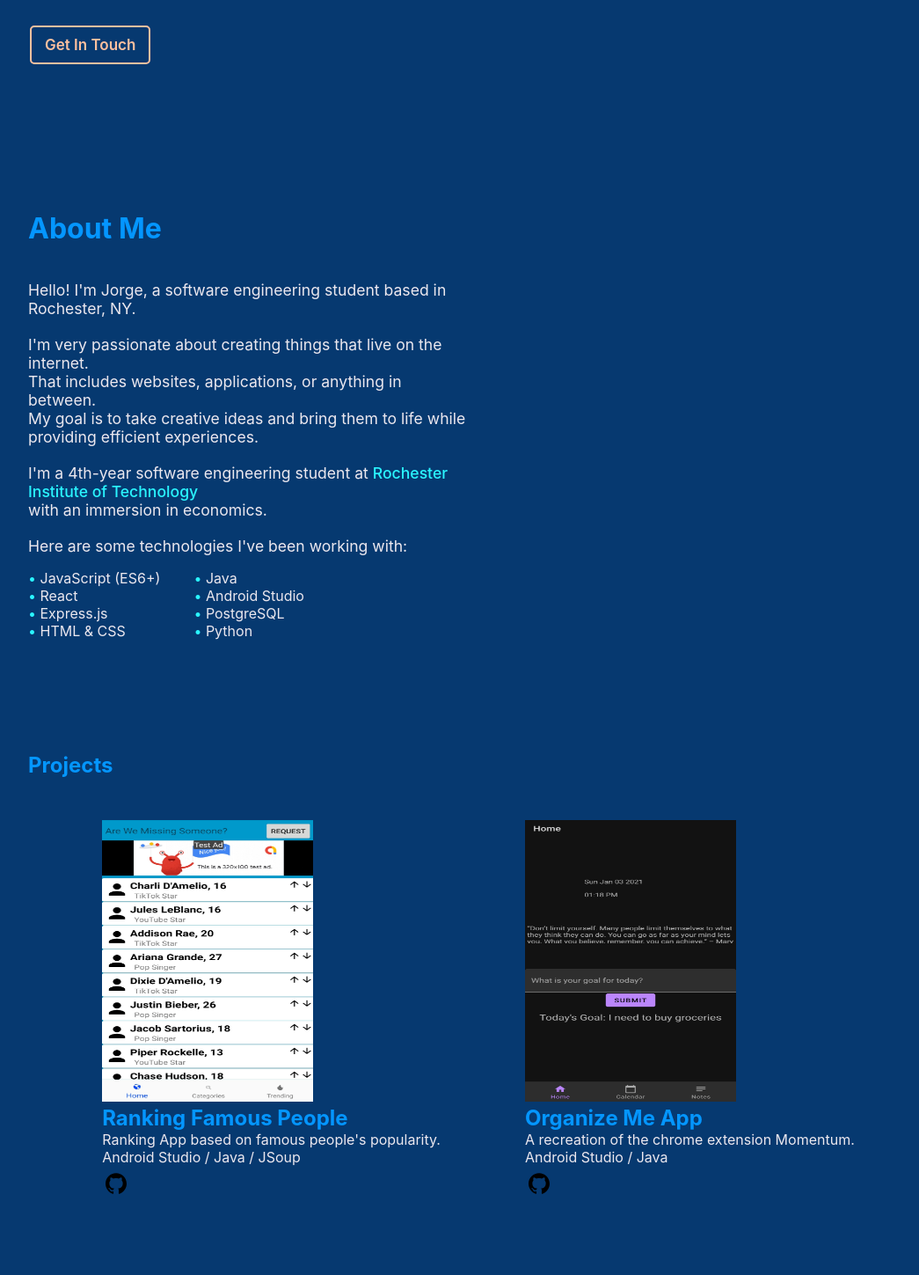
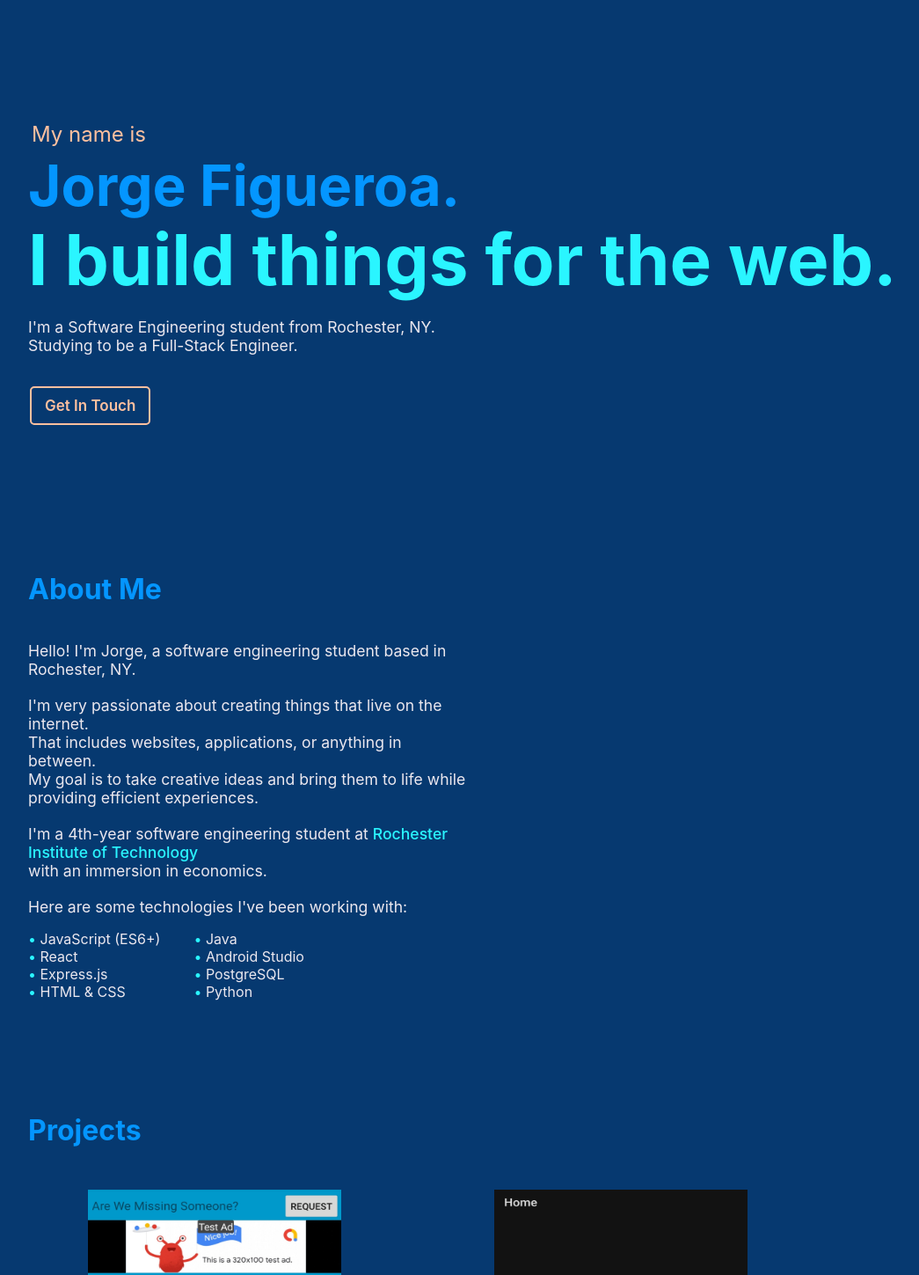
Before and after one commit to JorgeLFigueroa/jorgefigueroa.com-v1, a React (Create React App) app: page / in a window 1280 px wide. Shown: the part 400-1849 px from the top of the page at 88% size, without its empty margins (96-1141 px from the left). Built offline with nearby package versions, Linux system fonts and the light colour scheme.

Commit message:
Finished adding Navbar functionality

```diff
--- a/src/Components/About.js
+++ b/src/Components/About.js
@@ -4,7 +4,7 @@
 export default class About extends Component {
   render() {
     return (
-      <Container>
+      <Container id='about'>
         <h1>About Me</h1>
         <p>
           Hello! I'm Jorge, a software engineering student based in Rochester,
--- a/src/Components/Contact.js
+++ b/src/Components/Contact.js
@@ -5,7 +5,7 @@
 export default class Contact extends Component {
     render() {
         return (
-            <ContactContainer>
+            <ContactContainer id='contact'>
                 <h2>Let's talk!</h2>
                 <h1>Get In Touch</h1>
                 <p>
--- a/src/Components/Hero.js
+++ b/src/Components/Hero.js
@@ -18,6 +18,7 @@
 };
 
 const HeroContainer = styled.div`
+  margin-top: 40%;
   flex-direction: column;
   align-items: flex-start;
   min-height: 50vh;
@@ -50,9 +51,15 @@
     margin: 0 0 20px 2px;
   }
 
+  @media only screen and (min-width: 1600px) {
+    margin-top: 0%;
+    margin-bottom: 17rem;
+  }
+
   @media only screen and (max-width: 600px) {
+    margin-top: 62%;
+    margin-bottom: 5rem;
     h1 {
-      padding-top: 3rem;
       font-size: 1.1rem;
     }
     h2 {
--- a/src/Components/Navbar.js
+++ b/src/Components/Navbar.js
@@ -21,10 +21,10 @@
           <span />
         </Hamburger>
         <Menu isOpen={isOpen}>
-          <MenuLink id=''>About</MenuLink>
+          <MenuLink href='#about'>About</MenuLink>
           {/* <MenuLink id=''>Experience</MenuLink> */}
-          <MenuLink id=''>Work</MenuLink>
-          <MenuLink id=''>Contact</MenuLink>
+          <MenuLink href='#projects'>Work</MenuLink>
+          <MenuLink href='#contact'>Contact</MenuLink>
           <Button bttnText="Resume" link='https://drive.google.com/file/d/1ckCP7RzXyjSJ1x0Rt1OR1fob6U9F_YQT/view'></Button>
         </Menu>
       </Nav>
@@ -41,6 +41,7 @@
     top: 0;
     left: 0;
     right: 0;
+
 
     :active {
         /* background-color: white; */
--- a/src/Components/ProjectCard.js
+++ b/src/Components/ProjectCard.js
@@ -32,7 +32,7 @@
   margin-right: 3rem;
   margin-left: 3rem;
   @media only screen and (max-width: 600px) {
-    margin-top: 1rem;
+    margin-top: 3rem;
     margin-right: 1rem;
     margin-left: 1rem;
   }
@@ -40,8 +40,8 @@
 
 const ImageContainer = styled.div`
   img {
-    height: 20rem;
-    width: 15rem;
+    height: 30rem;
+    width: 18rem;
   }
   @media only screen and (max-width: 600px) {
       img{
--- a/src/Components/Projects.js
+++ b/src/Components/Projects.js
@@ -7,20 +7,20 @@
 export default class Projects extends Component {
   render() {
     return (
-      <ProjectsContainer>
-        <h1>Projects</h1>
+      <ProjectsContainer id='projects'>
+        <ProjectTitle>Projects</ProjectTitle>
         <ProjectCards>
           <ProjectCard
             img={ckFrontPage}
             title="Ranking Famous People"
-            desc="Ranking App based on famous people's popularity."
+            desc="An app ranking celebrities by popularity metrics."
             url="https://github.com/JorgeF010/RankingApp"
             tools="Android Studio / Java / JSoup"
           ></ProjectCard>
           <ProjectCard
           img={smFrontPage}
           title="Organize Me App"
-          desc="A recreation of the chrome extension Momentum."
+          desc="A recreation of Momentum: a Google Chrome Extension."
           url="https://github.com/JorgeF010/CalendarApp"
           tools="Android Studio / Java"
           ></ProjectCard>
@@ -34,12 +34,10 @@
   padding-top: 7rem;
   color: #0496ff;
   padding-bottom: 20px;
-  /* h1 {
-    padding-top: 7rem;
-    font-size: 2rem;
-    padding-bottom: 20px;
-    color: #0496ff;
-  } */
+`;
+
+const ProjectTitle = styled.h1`
+  font-size: 2rem;
 `;
 
 const ProjectCards = styled.div`
```
Also changed, not shown: 1 other file (tests, documents, lock files or other folders).
